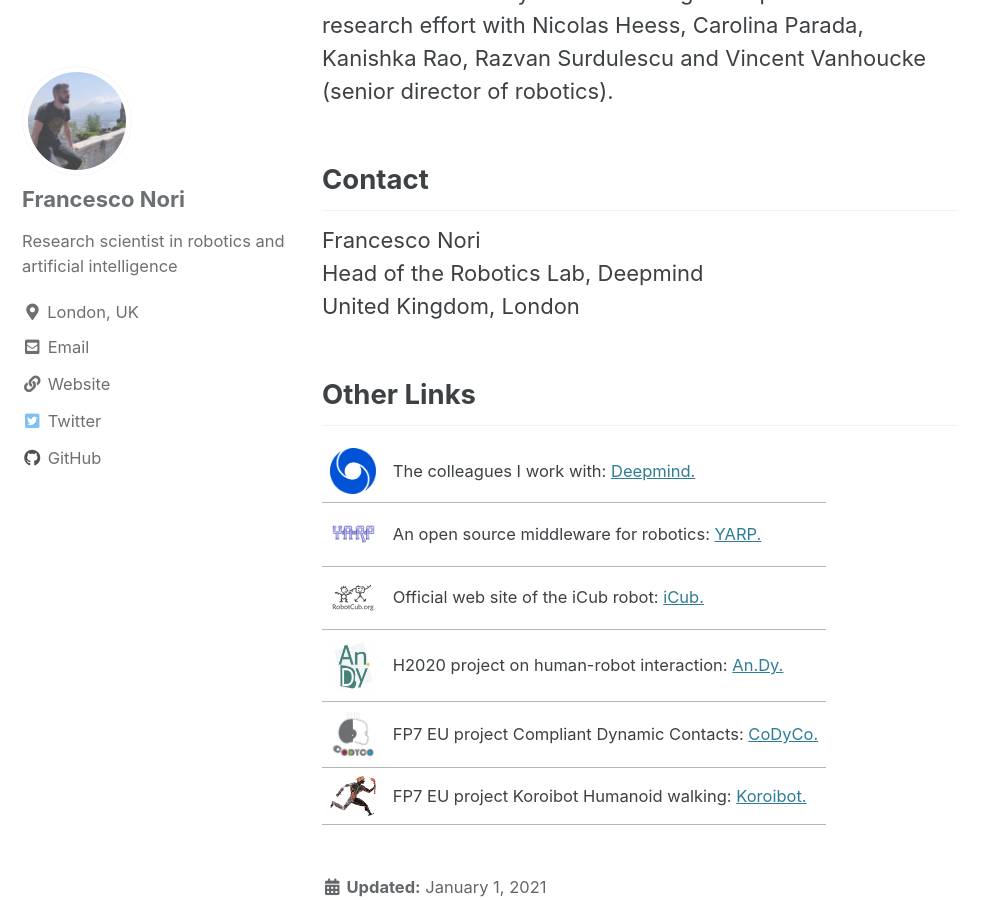
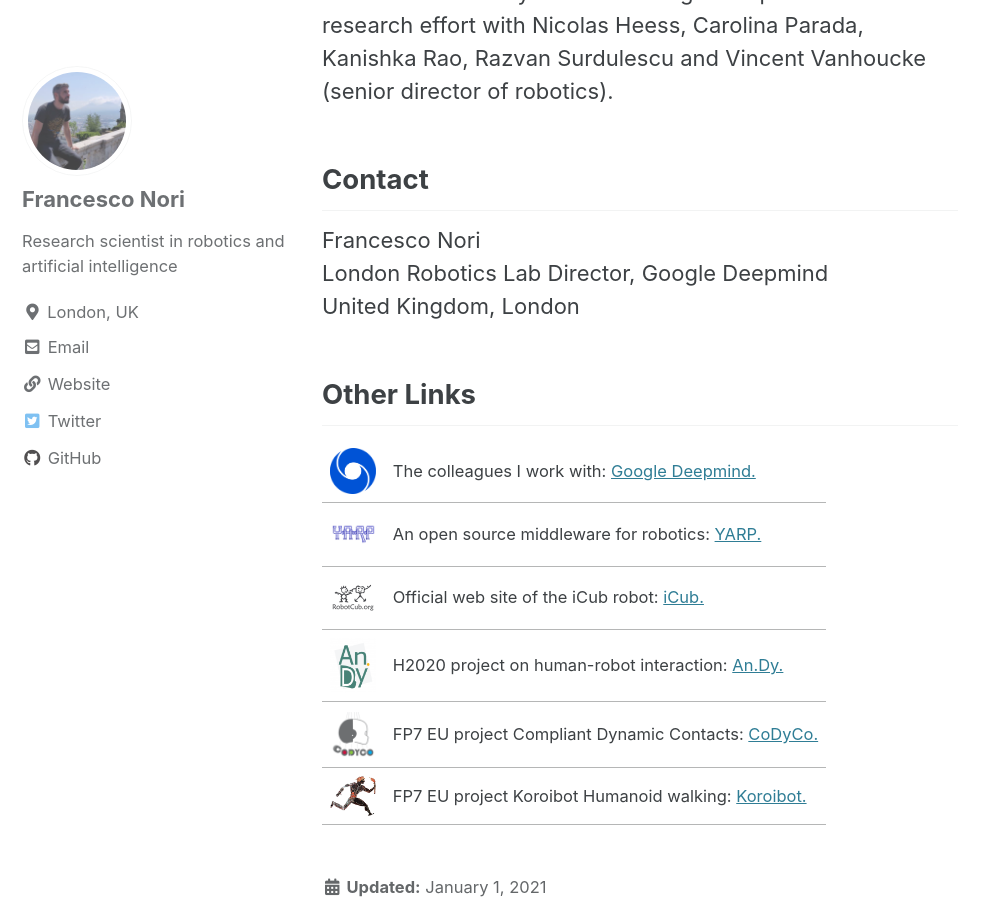
Before and after one commit to iron76/iron76.github.io, a Jekyll site: the page built from index.html, in a window 1280 px wide and 900 px high, scrolled down 3952 px. Shown: the whole window, without its empty margins (0-998 px from the left). Built offline with Jekyll 4.4.1, drawn with Linux system fonts in a browser that asks for light colours; cached includes are drawn as plain includes; the list of posts is cut into pages by our own code; comment, search, counter and statistics services are not loaded.

Commit message:
Update Google Deepmind index.html

```diff
--- a/index.html
+++ b/index.html
@@ -34,7 +34,7 @@
 
 	<h2>Contact</h2>
 	Francesco Nori </br>
-	Head of the Robotics Lab, Deepmind </br>
+	London Robotics Lab Director, Google Deepmind </br>
 	United Kingdom, London
 
 	<h2>Other Links</h2>
@@ -42,7 +42,7 @@
 		<tbody>
 			<tr>
 				<td markdown="span"><img src="assets/images/deepmind-logo.png" alt="demo" height="46" width="46"/></td>
-				<td markdown="span">The colleagues I work with: <a href="https://deepmind.com/"> Deepmind.</a></td>
+				<td markdown="span">The colleagues I work with: <a href="https://deepmind.google"> Google Deepmind.</a></td>
 			</tr>
 			<tr>
 				<td markdown="span"><img src="assets/images/yarp-logo.png" alt="demo" height="46" width="46"/></td>
```
